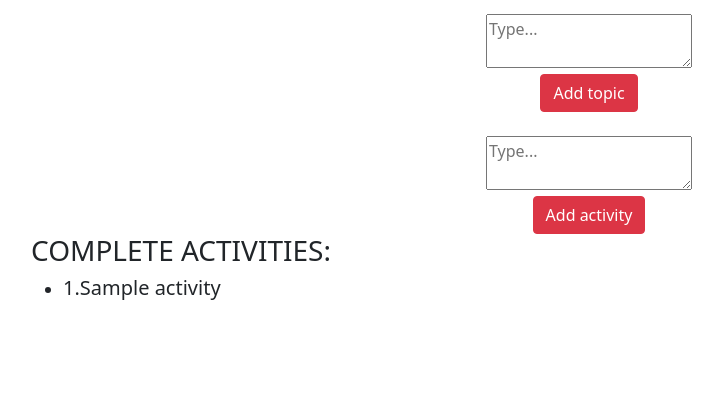
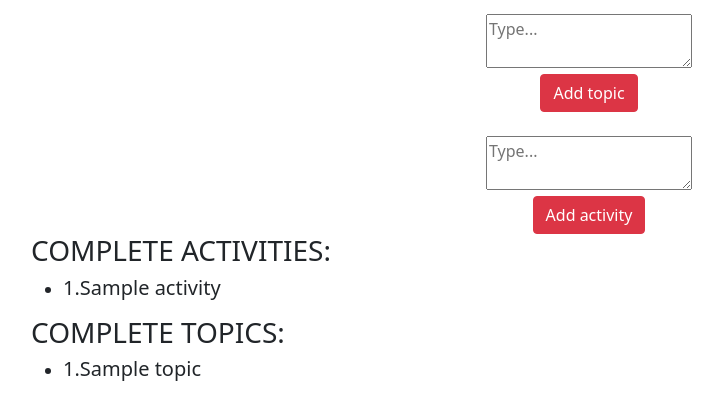
Before and after one commit to larrygamboa/project2, a Node server app: page /members in a window 1280 px wide. Shown: the part 272-692 px from the top of the page, without its empty margins (51-774 px from the left). Run offline with Node 20, Linux system fonts and the light colour scheme; a user stored in the database is signed in; tables that the repository leaves empty hold one stand-in row (values such as "Sample post"); some libraries are stand-ins or nearby versions.

Commit message:
added complete button functionality, route UPDATE works

```diff
--- a/public/js/condition.js
+++ b/public/js/condition.js
@@ -2,11 +2,22 @@ $(document).ready(function () {
     $(".task-container").on("click", ".complete-btn", function (event) {
       event.preventDefault();
       var id = $(this).data("id");
-
+  console.log(id)
       $.ajax(`/api/updateTopic/${id}`, {
         type: "PUT",
       }).then(function (data) {
         location.reload();
       });
     });
+
+    $(".task-container").on("click", ".complete-btn", function (event) {
+        event.preventDefault();
+        var id = $(this).data("id");
+    console.log(id)
+        $.ajax(`/api/updateActivity/${id}`, {
+          type: "PUT",
+        }).then(function (data) {
+          location.reload();
+        });
+      });
   });
--- a/routes/html-routes.js
+++ b/routes/html-routes.js
@@ -27,9 +27,7 @@ module.exports = function(app) {
   app.get("/members", isAuthenticated, (req, res) => {
     db.Topics.findAll({}).then(function(dbTopics) {
       db.Activities.findAll({}).then(function(dbActivities) {
-
            res.render("members", {Topics: dbTopics, Activities: dbActivities})
-    //  console.log("**************",dbActivities)
       })
   });
   });
@@ -37,28 +35,41 @@ module.exports = function(app) {
 
   app.post("/api/insertTopic", function(req, res) {
     db.Topics.create({topic_name: req.body.name, t_condition: false}).then(function() {
-      console.log("*************", req.body)
         res.redirect("/members");
       });
   });
 
   app.post("/api/insertActivity", function(req, res) {
     db.Activities.create({activity_name: req.body.name, a_condition: false}).then(function() {
-      console.log("*************", req.body)
         res.redirect("/members");
       });
   });
 
 
-  app.put("/api/updateTopic", function(req, res) {
+  app.put("/api/updateTopic/:id", function(req, res) {
     db.Topics.update(
       {t_condition: true},
       {
         where: {
-          id: req.body.id
+          id: req.params.id
         }
       }).then(function() {
-        res.redirect("/members");
+
+        res.sendStatus(200);
+    });
+  });
+
+
+  app.put("/api/updateActivity/:id", function(req, res) {
+    db.Activities.update(
+      {a_condition: true},
+      {
+        where: {
+          id: req.params.id
+        }
+      }).then(function() {
+
+        res.sendStatus(200);
     });
   });
 };
--- a/views/members.handlebars
+++ b/views/members.handlebars
@@ -32,6 +32,9 @@
 	</div>
 	<br>
 	<div class="row task-container justify-content-center">
+
+
+
 		<div class="col-md-5">
 			<h3>TOPICS:</h3>
 			<ul>
@@ -40,7 +43,7 @@
 				{{#unless this.dataValues.t_condition}}
 				<li>
 					<h5>{{this.dataValues.id}}.{{this.dataValues.topic_name}}
-						<button type='submit' id={{this.dataValues.id}} class="eat-burger-btn btn btn-danger"
+						<button type='submit' id={{this.dataValues.id}} class="complete-btn btn btn-danger"
 							data-id="{{this.dataValues.id}}">COMPLETE!</button>
 					</h5>
 				</li>
@@ -107,6 +110,23 @@
 			</ul>
 		</div>
 	</div>
+
+		<div class="row">
+		<div class="col-md-5">
+			<h3>COMPLETE TOPICS:</h3>
+			<ul>
+				{{#each Topics}}
+				{{#if this.dataValues.t_condition}}
+				<li>
+					<h5>{{this.dataValues.id}}.{{this.dataValues.topic_name}}
+					</h5>
+
+				</li>
+				{{/if}}
+				{{/each}}
+			</ul>
+		</div>
+	</div>
 </div>
 
 {{!--
```
